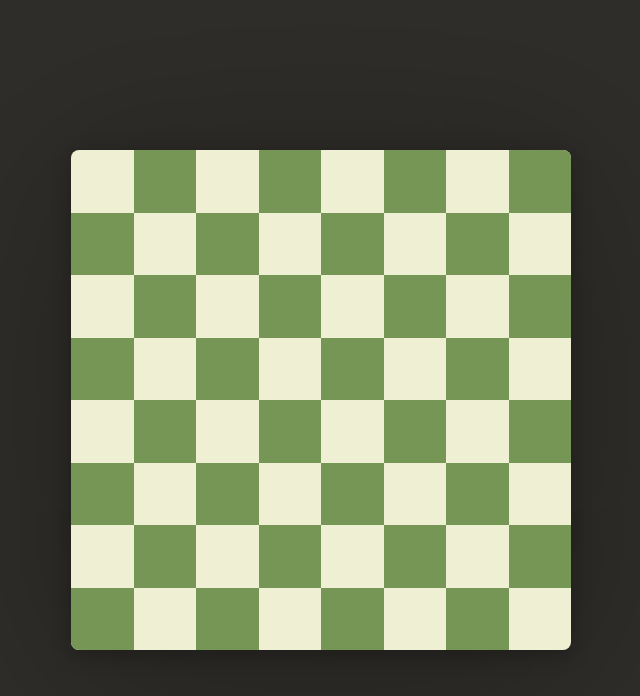
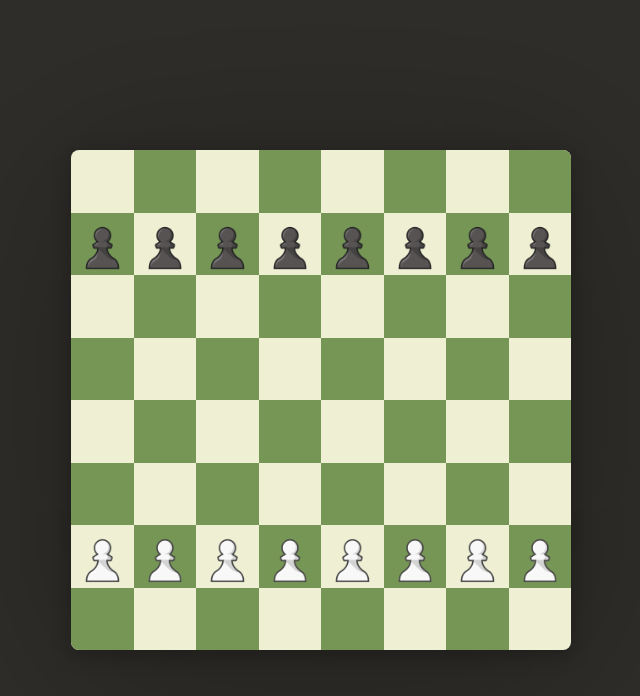
Before and after one commit to CarsonBurke/MLChess, a plain HTML site: page index.html in a window 1280 px wide. Shown: the whole page, without its empty margins (319-959 px from the left). Drawn offline with Linux system fonts and the light colour scheme.

Commit message:
Completed pawn placement

```diff
--- a/index.html
+++ b/index.html
@@ -9,7 +9,7 @@
     <link rel="stylesheet" type="text/css" href="materials/style.css">
 
     <link rel="icon" href="materials/images/gameIcon.png" type="image/png">
-    <title>Augmentum</title>
+    <title>Machine Learning Chess</title>
 </head>
 
 <body>
@@ -18,31 +18,39 @@
 
         <div class="map">
 
-            <div class="terrain"></div>
+            <div class="unitsParent"></div>
 
-            <div class="units"></div>
+            <div class="terrainParent"></div>
 
         </div>
     </div>
 
-    <!-- Sprites -->
+    <!-- JS imports -->
 
-    <!-- <img src="materials/images/environmentalist.png" class="hidden" id="environmentalist"> -->
+    <!-- Nueral Net -->
 
-    <!-- JS imports -->
+    <script src="materials/neuralNetwork/networkManager.js"></script>
+    <script src="materials/neuralNetwork/networkComponents.js"></script>
+    <script src="materials/neuralNetwork/networkFunctions.js"></script>
+    <script src="materials/neuralNetwork/layerFunctions.js"></script>
+    <script src="materials/neuralNetwork/perceptronFunctions.js"></script>
+    <script src="materials/neuralNetwork/lineFunctions.js"></script>
 
     <!-- Game -->
 
     <script src="materials/game.js"></script>
     <script src="materials/globalVars.js"></script>
 
+    <script src="materials/player.js"></script>
+
     <script src="materials/terrain.js"></script>
+
+    <script src="materials/units/unit.js"></script>
+    <script src="materials/units/pawn.js"></script>
 
     <script src="materials/script.js"></script>
     <script src="materials/scroller.js"></script>
 
-    <!-- Nueral Net -->
-
 </body>
 
 </html>
--- a/materials/game.js
+++ b/materials/game.js
@@ -3,8 +3,12 @@ class Game {
 
         const game = this
 
-        game.terrain = [],
-            game.units = []
+        game.players = {
+            white: undefined,
+            black: undefined
+        }
+        game.terrain = []
+        game.units = []
     }
 }
 
@@ -17,7 +21,17 @@ Game.prototype.init = function() {
     game.map.style.width = gameWidth + 'px'
     game.map.style.height = gameHeight + 'px'
 
+    game.initPlayers()
     game.initTerrain()
+    game.initUnits()
+}
+
+Game.prototype.initPlayers = function() {
+
+    game.players.white = new Player('white')
+    game.players.white.move = true
+
+    game.players.black = new Player('black')
 }
 
 Game.prototype.initTerrain = function() {
@@ -29,3 +43,34 @@ Game.prototype.initTerrain = function() {
         }
     }
 }
+
+Game.prototype.initUnits = function() {
+
+    // Black units
+
+    for (let x = 0; x < mapDimensions; x++) {
+        for (let y = 1; y < 2; y++) {
+
+            new Pawn(x * mapDimensions + y, 'black')
+        }
+    }
+
+    // White units
+
+    for (let x = 0; x < mapDimensions; x++) {
+        for (let y = 6; y < 7; y++) {
+
+            new Pawn(x * mapDimensions + y, 'white')
+        }
+    }
+}
+
+Game.prototype.newMatch = function(winner, looser) {
+
+    delete looser.network
+
+    looser.network = winner.network.clone()
+
+    game.units = []
+    Game.prototype.initUnits()
+}
--- a/materials/globalVars.js
+++ b/materials/globalVars.js
@@ -3,7 +3,28 @@ const gameWidth = 500,
 
     mapDimensions = 8,
 
-    terrainEl = document.getElementsByClassName('terrain')[0],
-    unitsEl = document.getElementsByClassName('units')[0],
+    unitTypes = {
+        king: {
+
+        },
+        queen: {
+
+        },
+        rook: {
+
+        },
+        bishop: {
+
+        },
+        knight: {
+
+        },
+        pawn: {
+
+        },
+    },
+
+    terrainEl = document.getElementsByClassName('terrainParent')[0],
+    unitsEl = document.getElementsByClassName('unitsParent')[0],
 
     game = new Game()
--- /dev/null
+++ b/materials/player.js
@@ -0,0 +1,16 @@
+class Player {
+    constructor(type) {
+
+        const player = this
+
+        player.type = type
+        player.network = new NeuralNetwork()
+    }
+}
+
+Player.prototype.newNetwork = function() {
+
+    const player = this
+
+
+}
--- a/materials/style.css
+++ b/materials/style.css
@@ -44,24 +44,36 @@ body {
 }
 
 .map {
+    position: relative;
     background: rgb(238, 239, 211);
     box-shadow: rgba(0, 0, 0, 0.35) 0 20px 200px 0, rgba(0, 0, 0, 0.25) 0 4px 20px 0;
     border-radius: 8px;
     overflow: hidden;
 }
 
-.terrain {
-    display: flex;
-    flex-wrap: wrap;
-    justify-content: center;
-    align-items: center;
+.unitsParent {
+    position: absolute;
+    top: 0;
+    left: 0;
+    bottom: 0;
+    right: 0;
+    z-index: 2;
 }
 
-.units {
-    display: flex;
-    flex-wrap: wrap;
-    justify-content: center;
-    align-items: center;
+.unit {
+    position: absolute;
+}
+
+.terrainParent {
+    position: absolute;
+    top: 0;
+    left: 0;
+    bottom: 0;
+    right: 0;
+}
+
+.terrain {
+    position: absolute;
 }
 
 .terrainAlt {
--- a/materials/terrain.js
+++ b/materials/terrain.js
@@ -4,8 +4,8 @@ class Terrain {
         const terrain = this
 
         terrain.z = z
-        terrain.x = z / 50
-        terrain.y = Math.floor(z % 50)
+        terrain.x = Math.floor(z / mapDimensions)
+        terrain.y = Math.floor(z % mapDimensions)
 
         terrain.el = document.createElement('div')
         terrain.el.classList.add('terrain', z)
@@ -32,6 +32,9 @@ class Terrain {
             terrain.el.classList.add('terrainAlt')
         }
 
+        terrain.el.style.left = terrain.x * (gameWidth / mapDimensions) + 'px'
+        terrain.el.style.top = terrain.y * (gameHeight / mapDimensions) + 'px'
+
         terrain.el.style.width = gameWidth / mapDimensions + 'px'
         terrain.el.style.height = gameHeight / mapDimensions + 'px'
 
--- a/materials/uits/units.js
+++ /dev/null
@@ -1,6 +0,0 @@
-class Unit {
-    constructor() {
-
-
-    }
-}
--- /dev/null
+++ b/materials/units/pawn.js
@@ -0,0 +1,22 @@
+class Pawn extends Unit {
+    constructor(z, owner) {
+
+        super(z, 'pawn', owner)
+
+        const pawn = this
+
+
+    }
+}
+
+Pawn.prototype.move = function(x, y) {
+
+    const pawn = this,
+
+        z = x * 50 + y
+
+    game.units[pawn.z] = undefined
+    game.units[z] = pawn
+
+    pawn.owner.move = false
+}
--- /dev/null
+++ b/materials/units/unit.js
@@ -0,0 +1,27 @@
+class Unit {
+    constructor(z, type, owner) {
+
+        const unit = this
+
+        unit.z = z
+        unit.x = Math.floor(z / mapDimensions)
+        unit.y = Math.floor(z % mapDimensions)
+
+        unit.type = type
+        unit.owner = owner
+
+        unit.el = document.createElement('img')
+        unit.el.classList.add('unit', z)
+        unitsEl.appendChild(unit.el)
+
+        unit.el.src = 'materials/images/' + type + owner + '.png'
+
+        unit.el.style.left = unit.x * (gameWidth / mapDimensions) + 'px'
+        unit.el.style.top = unit.y * (gameHeight / mapDimensions) + 'px'
+
+        unit.el.style.width = gameWidth / mapDimensions + 'px'
+        unit.el.style.height = gameHeight / mapDimensions + 'px'
+
+        game.units[z] = unit
+    }
+}
```
Also changed, not shown: materials/gameObject.js (deleted), materials/images/pawnblack.png (added), materials/images/pawnwhite.png (added).
